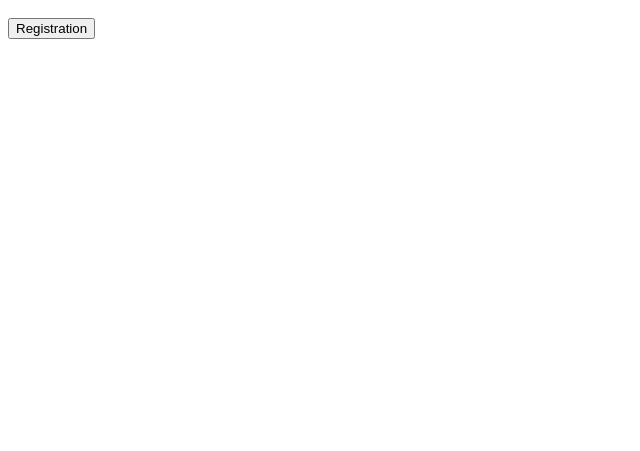
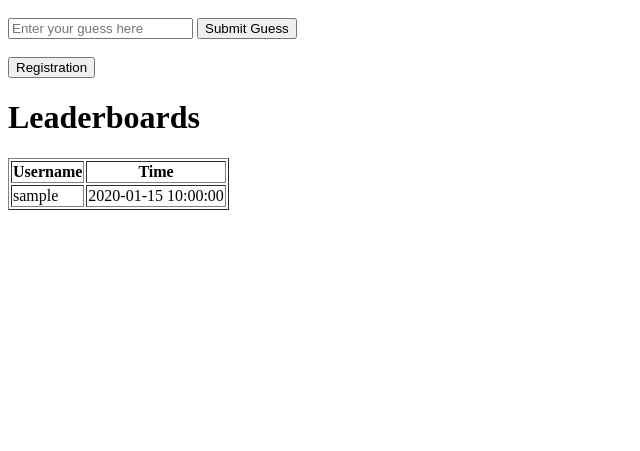
Before and after one commit to MarkussM1327/markuss1327, a Flask app: template Programma/templates/index.html in a window 1280 px wide. Shown: the part 349-800 px from the top of the page, without its empty margins (0-640 px from the left). Run offline with Flask 3, Linux system fonts and the light colour scheme; the template is opened without the code that fills it: most values are stand-ins (such as "Sample title", 1, 10 or a date in 2020).

Commit message:
Update index.html

```diff
--- a/Programma/templates/index.html
+++ b/Programma/templates/index.html
@@ -10,22 +10,48 @@
     {% if session.get("game_state")=="start" %}
         <div>
             <video width="50%" height="50%" autoplay muted>
-                <source src="static/elden.mp4#t=0,{{ t }}" type="video/mp4">
+                <source src="static/elden.mp4#t=0,{{ session['time'] }}" type="video/mp4">
             </video>
+            {% if session.get("account")!=None %}
+                <span id="username_display">{{ session["account"] }}</span>
+            {% else %}
+                <span id="username_display">Guest</span>
+            {% endif %}
         </div>
     {% elif session.get("game_state")==None %}
         <div>
             <video width="50%" height="50%" autoplay muted>
-                <source src="static/default.mp4#t=0,1" type="video/mp4">
+                <source src="static/test.mp4#t=0,1" type="video/mp4">
             </video>
+            {% if session.get("account")!=None %}
+                <span id="username_display">{{ session["account"] }}</span>
+            {% else %}
+                <span id="username_display">Guest</span>
+            {% endif %}
         </div>
     {% endif %}
     <form method="POST">
         <button type="submit" name="diff" value="hard">10 sec</button>
         <button type="submit" name="diff" value="med">15 sec</button>
-        <button type="submit" name="diff" value="ez">20 sec</button>
+        <button type="submit" name="diff" value="ez">20 sec</button><br><br>
+        <input type="text" placeholder="Enter your guess here"> <button>Submit Guess</button>
     </form>
     <br>
     <a href="{{ url_for('login') }}"><button type="button">Registration</button></a>
+    <h1>Leaderboards</h1>
+    <div>
+        <table border="1">
+            <tr>
+                <th>Username</th>
+                <th>Time</th>
+            </tr>
+            {% for info in data %}
+            <tr>
+                <td>{{ info.username }}</td>
+                <td>{{ info.time }}</td>
+            </tr>
+            {% endfor %}
+        </table>
+    </div>
 </body>
 </html>
```
